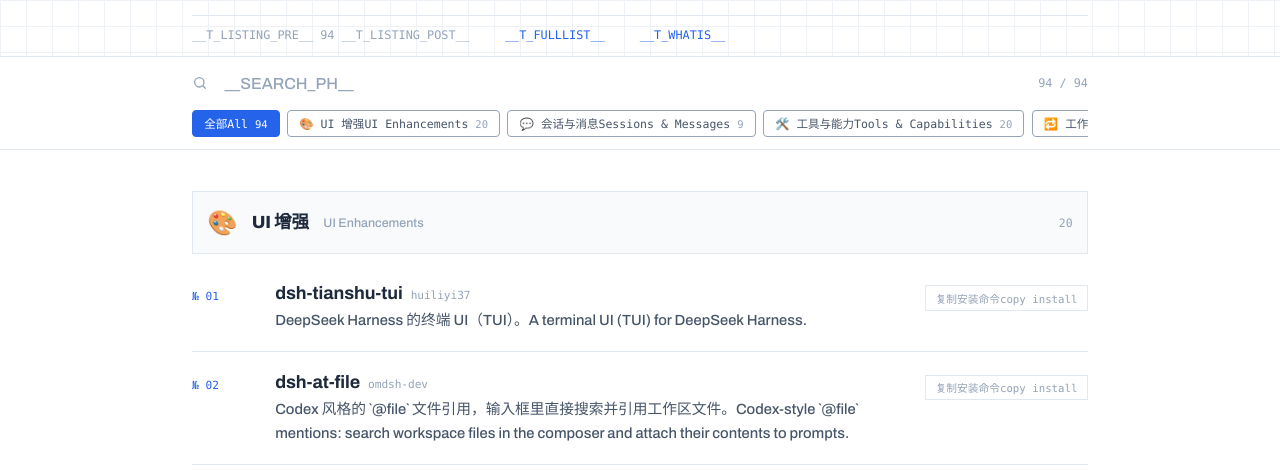
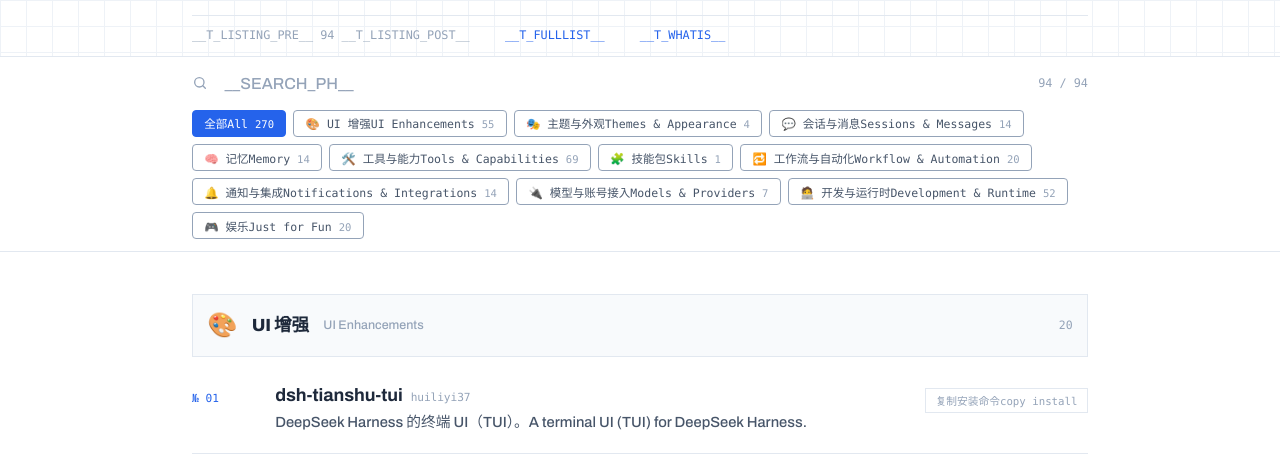
Before and after one commit to Andyqwe44/awesome-dsh-plugin, a website: page site/template.html in a window 1280 px wide. Shown: the part 312-782 px from the top of the page. Drawn offline with Linux system fonts and the light colour scheme.

Commit message:
fix: show all category chips without horizontal scroll; trim README intro; document folder roles

```diff
--- a/site/template.html
+++ b/site/template.html
@@ -118,8 +118,7 @@
 .finder input{flex:1;background:none;border:none;outline:none;color:var(--text);font:inherit;font-size:1rem;caret-color:var(--accent);min-width:0}
 .finder input::placeholder{color:var(--text-3)}
 .finder .count{font-family:var(--mono);font-size:.74rem;color:var(--text-3);white-space:nowrap;font-variant-numeric:tabular-nums}
-.filters{display:flex;gap:.45rem;overflow-x:auto;padding-block:0 .75rem;scrollbar-width:none}
-.filters::-webkit-scrollbar{display:none}
+.filters{display:flex;flex-wrap:wrap;gap:.45rem;padding-block:0 .75rem}
 .chip{font-family:var(--mono);font-size:.72rem;color:var(--text-2);background:none;white-space:nowrap;
   border:1px solid var(--text-3);border-radius:4px;padding:.28rem .7rem;cursor:pointer}
 .chip small{color:var(--text-3);font-size:.66rem}
@@ -270,14 +269,18 @@
       <span class="count" id="count" aria-live="polite">0 / 0</span>
     </div>
     <div class="filters" id="filters">
-      <button class="chip active" type="button" data-cat="all"><span class="zh">全部</span><span class="en">All</span> <small>94</small></button>
-      <button class="chip" type="button" data-cat="ui">🎨 <span class="zh">UI 增强</span><span class="en">UI Enhancements</span> <small>20</small></button>
-      <button class="chip" type="button" data-cat="session">💬 <span class="zh">会话与消息</span><span class="en">Sessions & Messages</span> <small>9</small></button>
-      <button class="chip" type="button" data-cat="tools">🛠️ <span class="zh">工具与能力</span><span class="en">Tools & Capabilities</span> <small>20</small></button>
-      <button class="chip" type="button" data-cat="workflow">🔁 <span class="zh">工作流与自动化</span><span class="en">Workflow & Automation</span> <small>10</small></button>
-      <button class="chip" type="button" data-cat="notify">🔔 <span class="zh">通知与集成</span><span class="en">Notifications & Integrations</span> <small>7</small></button>
-      <button class="chip" type="button" data-cat="dev">🧑‍💻 <span class="zh">开发与运行时</span><span class="en">Development & Runtime</span> <small>17</small></button>
-      <button class="chip" type="button" data-cat="fun">🎮 <span class="zh">娱乐</span><span class="en">Just for Fun</span> <small>11</small></button>
+      <button class="chip active" type="button" data-cat="all"><span class="zh">全部</span><span class="en">All</span> <small>270</small></button>
+      <button class="chip" type="button" data-cat="ui">🎨 <span class="zh">UI 增强</span><span class="en">UI Enhancements</span> <small>55</small></button>
+      <button class="chip" type="button" data-cat="theme">🎭 <span class="zh">主题与外观</span><span class="en">Themes & Appearance</span> <small>4</small></button>
+      <button class="chip" type="button" data-cat="session">💬 <span class="zh">会话与消息</span><span class="en">Sessions & Messages</span> <small>14</small></button>
+      <button class="chip" type="button" data-cat="memory">🧠 <span class="zh">记忆</span><span class="en">Memory</span> <small>14</small></button>
+      <button class="chip" type="button" data-cat="tools">🛠️ <span class="zh">工具与能力</span><span class="en">Tools & Capabilities</span> <small>69</small></button>
+      <button class="chip" type="button" data-cat="skill">🧩 <span class="zh">技能包</span><span class="en">Skills</span> <small>1</small></button>
+      <button class="chip" type="button" data-cat="workflow">🔁 <span class="zh">工作流与自动化</span><span class="en">Workflow & Automation</span> <small>20</small></button>
+      <button class="chip" type="button" data-cat="notify">🔔 <span class="zh">通知与集成</span><span class="en">Notifications & Integrations</span> <small>14</small></button>
+      <button class="chip" type="button" data-cat="model">🔌 <span class="zh">模型与账号接入</span><span class="en">Models & Providers</span> <small>7</small></button>
+      <button class="chip" type="button" data-cat="dev">🧑‍💻 <span class="zh">开发与运行时</span><span class="en">Development & Runtime</span> <small>52</small></button>
+      <button class="chip" type="button" data-cat="fun">🎮 <span class="zh">娱乐</span><span class="en">Just for Fun</span> <small>20</small></button>
     </div><!--/filters-->
   </div>
 </div>
@@ -1213,7 +1216,6 @@
   filters.appendChild(all);
   for (const id of CAT_IDS) {
     const n = plugins.filter((p) => p.category === id).length;
-    if (!n) continue;
     const c = cats[id] || {};
     const chip = document.createElement('button');
     chip.className = 'chip'; chip.type = 'button'; chip.dataset.cat = id;
@@ -1344,9 +1346,7 @@
   setActiveChip();
   applyFilter();
   pulseDex();
-  // keep the active chip in view inside the horizontal strip…
-  chip.scrollIntoView({ block: 'nearest', inline: 'center' });
-  // …and bring the first visible section right under the sticky finder
+  // bring the first visible section right under the sticky finder
   const first = secs.find((s) => !s.classList.contains('hidden'));
   if (first) first.scrollIntoView({ block: 'start' });
 });
```
Also changed, not shown: AGENTS.md (+10 -0 lines), README.en.md (+0 -4 lines), README.md.
